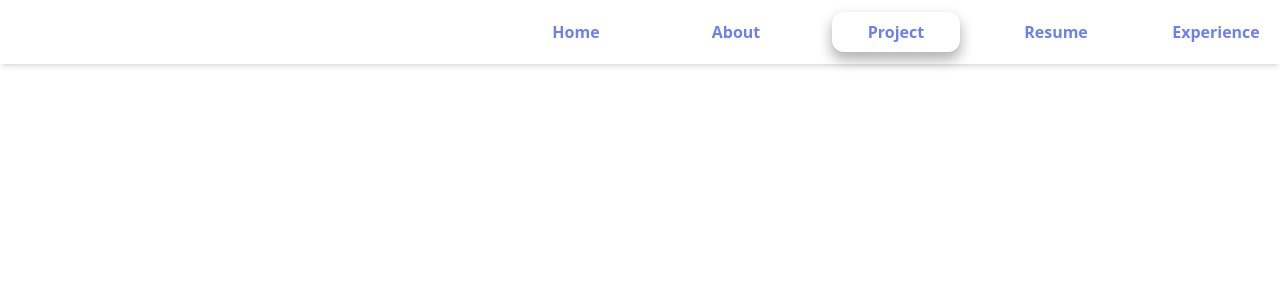
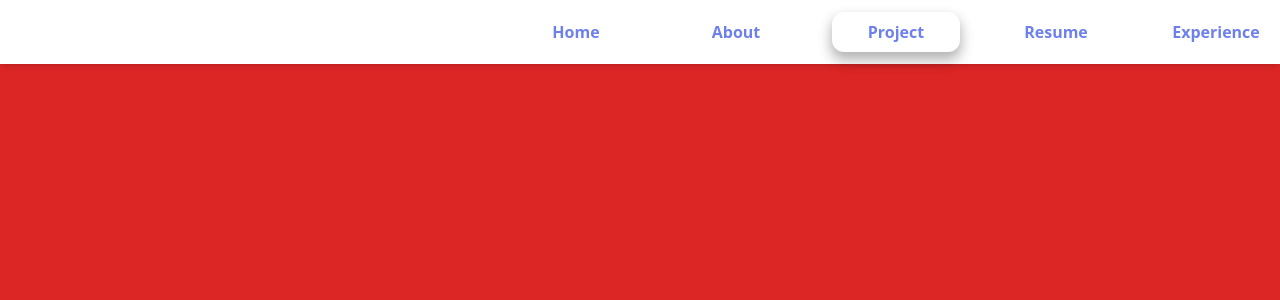
Before and after one commit to Atoshsingh/portfolio, a React (Vite) app: page /project in a window 1280 px wide. Shown: the top 300 px of the page. Built offline with nearby package versions, Linux system fonts and the light colour scheme.

Commit message:
second Commit

```diff
--- a/src/components/Project.jsx
+++ b/src/components/Project.jsx
@@ -2,7 +2,7 @@ import React, { useEffect } from 'react'
 const Project=()=>{
 
   return (
-    <div className='absolute md:top-[64px] w-full md:h-[calc(100vh-64px)] top-0 h-screen '>
+    <div className='absolute md:top-[64px] w-full md:h-[calc(100vh-64px)] top-0 h-screen bg-red-600'>
       <div className=''></div>
     </div>
   )
```
